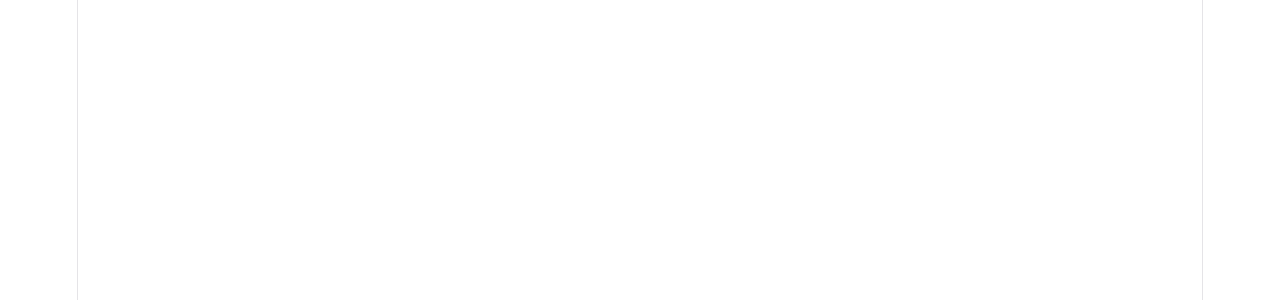
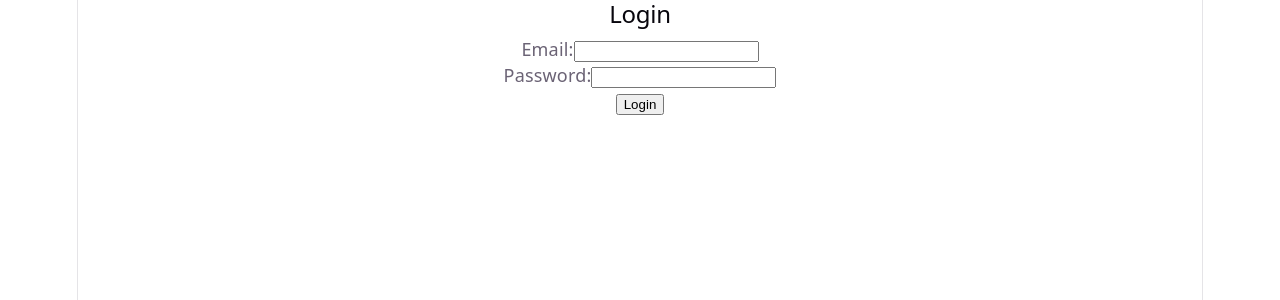
Before and after one commit to HoangDucManh-wa/Project-react, a React (Vite) app in the folder my-app/: page /student-portal/login in a window 1280 px wide. Before the commit this address had no page. Shown: the top 300 px of the page. Built offline with nearby package versions, Linux system fonts and the light colour scheme.

Commit message:
upgrade AppRoutes

```diff
--- a/my-app/src/routes/AppRoutes.jsx
+++ b/my-app/src/routes/AppRoutes.jsx
@@ -4,13 +4,14 @@ import Home from "../pages/Home";
 import { ProtectedRoute } from "./ProtectedRoute.jsx";
 
 export default function AppRoute() {
+  const baseURL = "/student-portal";
   return (
     <BrowserRouter>
       <Routes>
-        <Route path="/login" element={<LoginPage />} />
-
+        <Route path={`${baseURL}/login`} element={<LoginPage />} />
+        <Route path="/" element={<Navigate to={`${baseURL}`} replace />} />
         <Route
-          path="/"
+          path={`${baseURL}`}
           element={
             <ProtectedRoute>
               <Home />
--- a/my-app/src/routes/ProtectedRoute.jsx
+++ b/my-app/src/routes/ProtectedRoute.jsx
@@ -9,7 +9,7 @@ export const ProtectedRoute = ({ children }) => {
     return <div>Có lỗi xác thực</div>;
   }
   if (!user) {
-    return <Navigate to="/login" replace />;
+    return <Navigate to="/student-portal/login" replace />;
   }
   return children;
 };
--- a/my-app/src/services/authServices.js
+++ b/my-app/src/services/authServices.js
@@ -1,4 +1,4 @@
-const URL = "student-portal/auth";
+const URL = "/api/student-portal/auth";
 
 export const login = async ({ email, password }) => {
   const response = await fetch(`${URL}/login`, {
--- a/my-app/vite.config.js
+++ b/my-app/vite.config.js
@@ -7,7 +7,7 @@ export default defineConfig({
   plugins: [react(), babel({ presets: [reactCompilerPreset()] })],
   server: {
     proxy: {
-      "/student-portal": {
+      "/api": {
         target: "http://localhost:3000",
         changeOrigin: true,
         secure: false,
```
